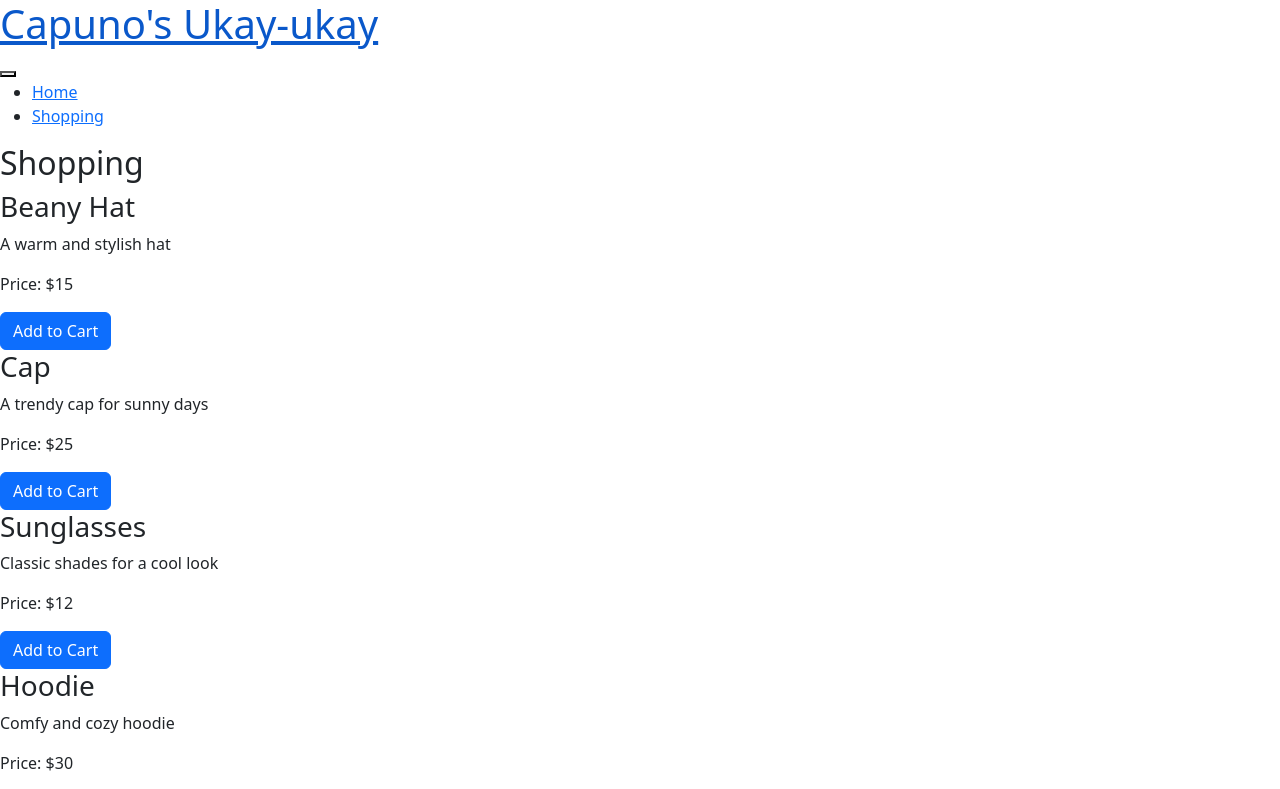
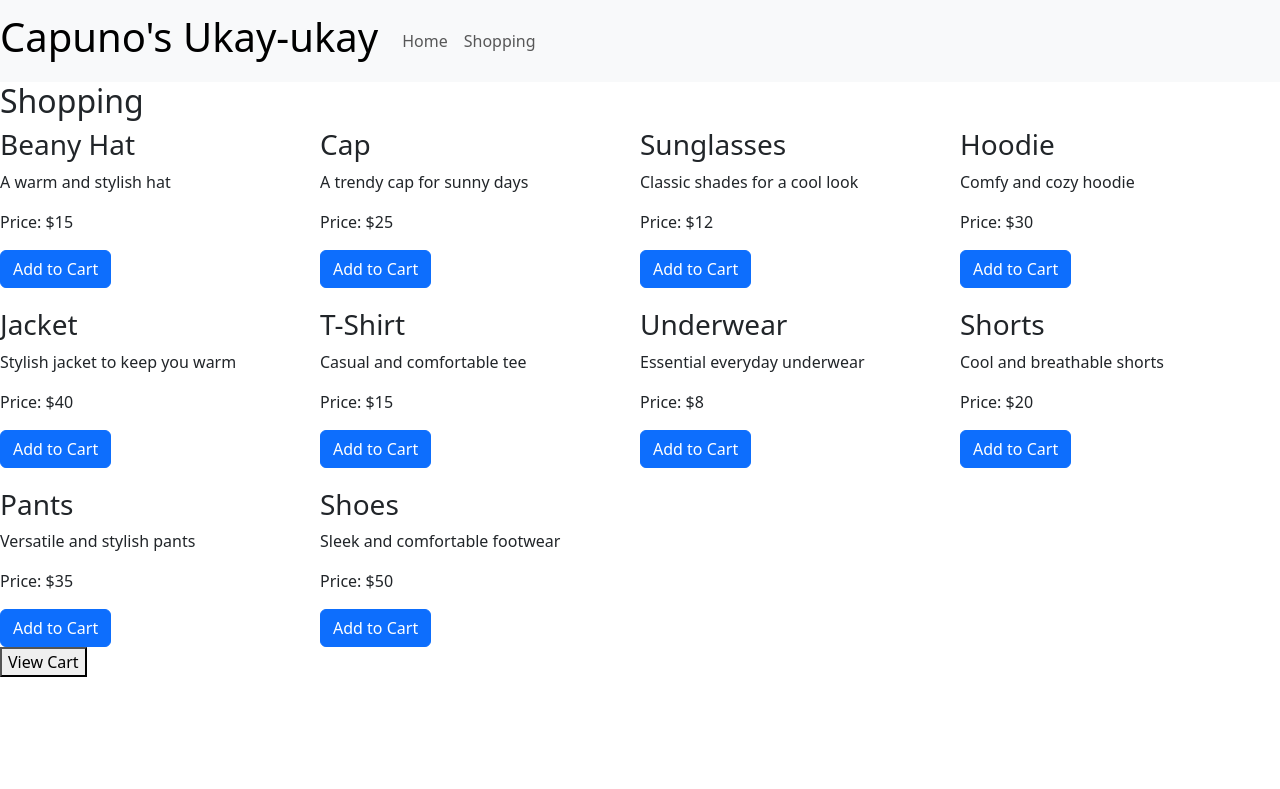
Before and after one commit to CCS112-Group-2/Capuno-s-Ukay-ukay, a React (Create React App) app in the folder capuno-s-ukay-ukay/: page /shopping in a window 1280 px wide. Shown: the top 789 px of the page. Built offline with nearby package versions, Linux system fonts and the light colour scheme.

Commit message:
Bootstrap Classes

```diff
--- a/capuno-s-ukay-ukay/src/App.js
+++ b/capuno-s-ukay-ukay/src/App.js
@@ -45,19 +45,19 @@ function App() {
   return (
     <div>
       <Router>
-      <nav>
-      <a href="#/Home"><h1>Capuno's Ukay-ukay</h1></a>
-      <button data-toggle="collapse" data-target="#navbarSupportedContent" aria-controls="navbarSupportedContent" aria-expanded="false" aria-label="Toggle navigation">
-        <span></span>
+      <nav class="navbar navbar-expand-lg navbar-light bg-light">
+      <a class="navbar-brand" href="#/Home"><h1>Capuno's Ukay-ukay</h1></a>
+      <button class="navbar-toggler" type="button" data-toggle="collapse" data-target="#navbarSupportedContent" aria-controls="navbarSupportedContent" aria-expanded="false" aria-label="Toggle navigation">
+        <span class="navbar-toggler-icon"></span>
       </button>
 
-      <div id="navbarSupportedContent">
-        <ul>
-          <li>
-          <a href="/">Home</a>
+      <div class="collapse navbar-collapse" id="navbarSupportedContent">
+        <ul class="navbar-nav mr-auto">
+          <li class="nav-item active">
+          <a className="nav-link" href="/">Home</a>
           </li>
-          <li>
-            <a href="/shopping">Shopping</a>
+          <li class="nav-item">
+            <a class="nav-link" href="/shopping">Shopping</a>
           </li>
         </ul>
       </div>
--- a/capuno-s-ukay-ukay/src/components/AddtoCartButton.js
+++ b/capuno-s-ukay-ukay/src/components/AddtoCartButton.js
@@ -57,7 +57,7 @@ const AddToCartButton = ({ handleAddToCart, product, cartItems }) => {
           <p>Price: {product.price}</p>
           <p>Quantity:</p>
           <Button variant="outline-secondary" onClick={handleDecrement}>-</Button>
-          <input type="number" value={quantity} min="1" onChange={handleQuantityChange} />
+          <input type="number" className="form-control quantity-input" value={quantity} min="1" onChange={handleQuantityChange} />
           <Button variant="outline-secondary" onClick={handleIncrement}>+</Button>
         </Modal.Body>
         <Modal.Footer>
--- a/capuno-s-ukay-ukay/src/components/Shopping.js
+++ b/capuno-s-ukay-ukay/src/components/Shopping.js
@@ -14,10 +14,10 @@ const Shopping = ({ products, handleAddToCart, cartItems }) => {
     <div>
       <h2>Shopping</h2>
 
-      <div>
-        <div>
+      <div className="products-container">
+        <div className="product-list">
           {products.map((product) => (
-            <div key={product.id}>
+            <div key={product.id} className="product-item">
               <Product name={product.name} description={product.description} price={product.price} />
               <AddToCartButton product={product} handleAddToCart={handleAddToCart} cartItems={cartItems} />
             </div>
--- a/capuno-s-ukay-ukay/src/components/ViewCart.js
+++ b/capuno-s-ukay-ukay/src/components/ViewCart.js
@@ -5,22 +5,22 @@ const ViewCart = ({ cartItems, handleRemoveItem }) => {
   return (
     <div>
       <h2>View Cart</h2>
-      <ul>
-        <li>
-            <div>
-                <b>Name</b>
-                <b>Price</b>
-                <b>Quantity</b>
-                <b>Remove</b>
+      <ul className="product-card-body">
+        <li className="list-group-item justify-content-md-center">
+            <div className="row">
+                <b className="col-sm">Name</b>
+                <b className="col-sm">Price</b>
+                <b className="col-sm">Quantity</b>
+                <b className="col-sm">Remove</b>
             </div>
         </li>
         {cartItems.map((item) => (
-          <li key={item.id}>
-            <div>
-              <div>{item.name}</div>
-              <div>{item.price}</div>
-              <div>{item.quantity}</div>
-              <button type="button" onClick={() => handleRemoveItem(item.id)}>Remove</button>
+          <li className="list-group-item" key={item.id}>
+            <div className="row">
+              <div className="col-sm-3">{item.name}</div>
+              <div className="col-sm-3">{item.price}</div>
+              <div className="col-sm-3">{item.quantity}</div>
+              <button type="button" className="col-sm-3 btn btn-danger btn-sm" onClick={() => handleRemoveItem(item.id)}>Remove</button>
             </div>
           </li>
         ))}
--- a/capuno-s-ukay-ukay/src/components/cart.js
+++ b/capuno-s-ukay-ukay/src/components/cart.js
@@ -15,7 +15,7 @@ const Cart = ({ cartItems, removeFromCart }) => {
   };
 
   return (
-    <div>
+    <div className="product-item">
       <h2>Cart</h2>
       {cartItems.length === 0 ? (
         <p>Your cart is empty</p>
```
